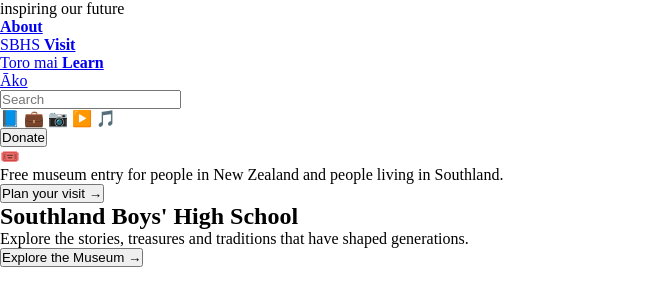
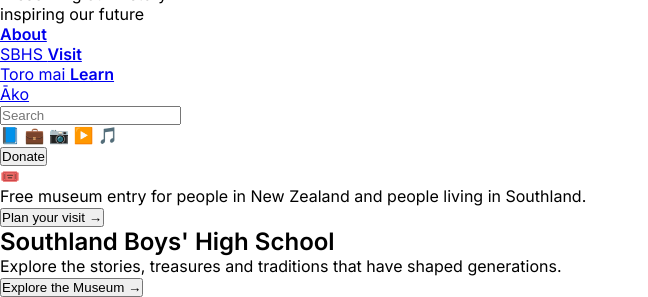
Before and after one commit to jeitlagaaia/LRDear_Jeit, a plain HTML site: page index.html in a window 1280 px wide. Shown: the part 582-879 px from the top of the page, without its empty margins (0-648 px from the left). Before the commit the page ends 849 px from the top, so only its background shows below. Drawn offline with Linux system fonts and the light colour scheme.

Commit message:
Added white and different font to body

```diff
--- a/style.css
+++ b/style.css
@@ -9,5 +9,6 @@
 /*General page style*/
 
 body{
-    font-family
+    font-family:'Inter', sans-serif;
+    background:white
 }
```
